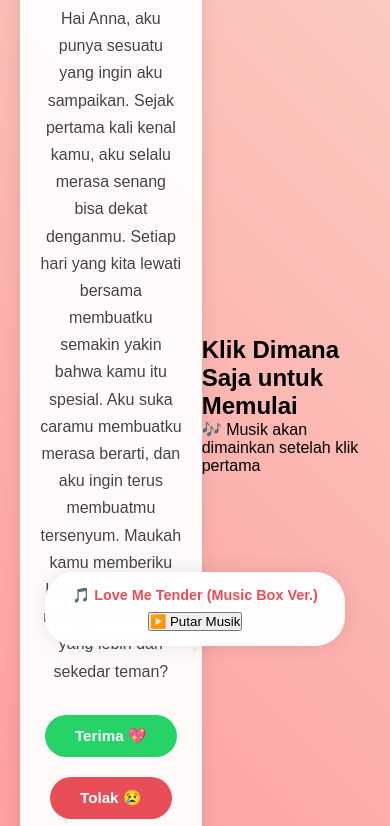
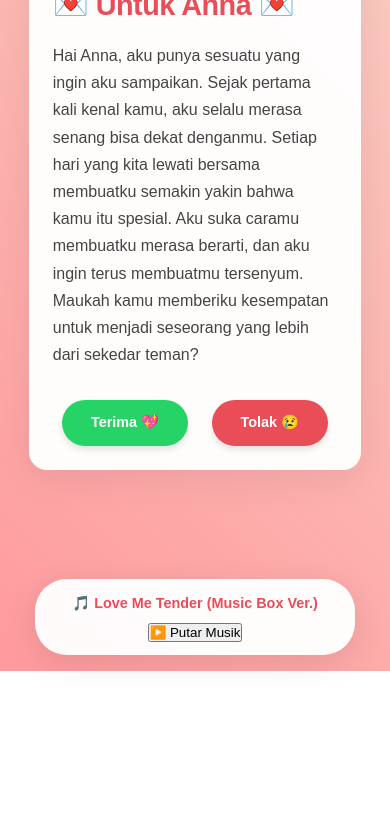
Before and after one commit to ffaridhatul/Love-Letter, a plain HTML site: page index.html in a window 390 px wide. Shown: the part 173-999 px from the top of the page. After the commit the page ends 844 px from the top, so only its background shows below. Drawn offline with Linux system fonts and the light colour scheme.

Commit message:
add overlay music

```diff
--- a/script.js
+++ b/script.js
@@ -1,47 +1,127 @@
-// Audio Autoplay System
+// audio-handler.js
+document.addEventListener('DOMContentLoaded', () => {
+    // ============== AUDIO HANDLER ==============
     const audioPlayer = document.getElementById('audioPlayer');
+    const overlay = document.createElement('div');
+    let isPlaying = false;
+    let audioInitialized = false;
 
-// Auto-start dengan handling browser policy
-const startAudio = () => {
+    // Setup audio overlay
+    overlay.id = 'audioOverlay';
+    overlay.innerHTML = `
+        <div class="overlay-content">
+            <h2>🎵 Klik Dimana Saja untuk Memulai Musik 🎵</h2>
+            <p>Agar pengalaman lebih romantis!</p>
+        </div>
+    `;
+    document.body.appendChild(overlay);
+
+    // Audio play handler
+    const playAudio = () => {
         audioPlayer.play()
             .then(() => {
-            console.log('Audio berhasil dimulai');
-            musicPlayer.style.display = 'none'; // Sembunyikan kontrol jika perlu
+                isPlaying = true;
+                overlay.style.display = 'none';
+                localStorage.setItem('audioPermission', 'granted');
             })
             .catch(error => {
-            console.log('Autoplay diblokir:', error);
-            showFallbackButton();
+                console.error('Gagal memutar audio:', error);
+                showFallbackControls();
             });
     };
 
-// Fallback untuk browser yang memblokir autoplay
-const showFallbackButton = () => {
-    const playButton = document.createElement('button');
-    playButton.id = 'playButton';
-    playButton.style.position = 'fixed';
-    playButton.style.bottom = '20px';
-    playButton.style.left = '50%';
-    playButton.style.transform = 'translateX(-50%)';
-    playButton.addEventListener('click', () => audioPlayer.play());
-    document.body.appendChild(playButton);
+    // Fallback controls
+    const showFallbackControls = () => {
+        const playBtn = document.createElement('button');
+        playBtn.id = 'fallbackPlayBtn';
+        playBtn.textContent = '▶️ Putar Musik';
+        playBtn.onclick = playAudio;
+        document.body.appendChild(playBtn);
     };
 
-// Coba mulai audio saat halaman dimuat
-window.addEventListener('load', () => {
-    audioPlayer.volume = 0.5; // Atur volume (0-1)
+    // Check previous permission
+    if(localStorage.getItem('audioPermission') === 'granted') {
+        audioPlayer.play().catch(() => overlay.style.display = 'flex');
+    }
 
-    // Tambahkan penundaan untuk handling beberapa browser
-    setTimeout(startAudio, 500);
+    // Auto-init audio on first interaction
+    const initAudio = () => {
+        if(!audioInitialized) {
+            audioInitialized = true;
+            document.body.style.cursor = 'pointer';
+
+            const startOnInteraction = () => {
+                playAudio();
+                document.removeEventListener('click', startOnInteraction);
+                document.removeEventListener('touchstart', startOnInteraction);
+                document.body.style.cursor = 'default';
+            };
+
+            document.addEventListener('click', startOnInteraction);
+            document.addEventListener('touchstart', startOnInteraction);
+        }
+    };
+
+    // Try autoplay first
+    audioPlayer.play()
+        .then(() => {
+            isPlaying = true;
+            overlay.style.display = 'none';
+        })
+        .catch(error => {
+            console.log('Autoplay diblokir, memerlukan interaksi:', error);
+            overlay.style.display = 'flex';
+            initAudio();
         });
 
-// Reject Button Logic (diperbaiki)
+    // ============== REJECT BUTTON HANDLER ==============
     const rejectBtn = document.getElementById('rejectBtn');
-rejectBtn.addEventListener('mouseover', () => {
-    const buttonRect = rejectBtn.getBoundingClientRect();
-    const maxX = window.innerWidth - buttonRect.width - 20;
-    const maxY = window.innerHeight - buttonRect.height - 20;
+    let isMoving = false;
 
-    rejectBtn.style.position = 'absolute';
-    rejectBtn.style.left = Math.random() * maxX + 'px';
-    rejectBtn.style.top = Math.random() * maxY + 'px';
+    const moveButton = () => {
+        if(isMoving) return;
+
+        isMoving = true;
+        const btnRect = rejectBtn.getBoundingClientRect();
+        const maxX = window.innerWidth - btnRect.width - 20;
+        const maxY = window.innerHeight - btnRect.height - 20;
+
+        const newX = Math.max(20, Math.random() * maxX);
+        const newY = Math.max(20, Math.random() * maxY);
+
+        rejectBtn.style.transition = 'transform 0.5s cubic-bezier(0.25, 0.1, 0.25, 1)';
+        rejectBtn.style.transform = `translate(${newX}px, ${newY}px)`;
+
+        setTimeout(() => {
+            rejectBtn.style.transition = '';
+            isMoving = false;
+        }, 500);
+    };
+
+    // Improved movement logic
+    rejectBtn.addEventListener('mouseover', moveButton);
+    rejectBtn.addEventListener('touchstart', moveButton);
+
+    // ============== VISUAL EFFECTS ==============
+    // Hover effect for buttons
+    document.querySelectorAll('.whatsapp-button, .reject-button').forEach(btn => {
+        btn.addEventListener('mouseover', () => {
+            btn.style.transform = 'scale(1.05)';
         });
+
+        btn.addEventListener('mouseout', () => {
+            btn.style.transform = 'scale(1)';
+        });
+    });
+
+    // ============== ERROR HANDLING ==============
+    audioPlayer.addEventListener('error', (e) => {
+        console.error('Error audio:', e);
+        overlay.innerHTML = `
+            <div class="overlay-content error">
+                <h2>⚠️ Musik Tidak Dapat Dimainkan</h2>
+                <p>Pastikan koneksi internet aktif atau coba refresh halaman</p>
+            </div>
+        `;
+    });
+});
--- a/style.css
+++ b/style.css
@@ -14,178 +14,210 @@ body {
     justify-content: center;
     padding: 20px;
     position: relative;
+    line-height: 1.6;
+}
+
+/* ===== Overlay Styles ===== */
+#overlay {
+    position: fixed;
+    top: 0;
+    left: 0;
+    width: 100%;
+    height: 100%;
+    background: rgba(255, 255, 255, 0.97);
+    display: none;
+    justify-content: center;
+    align-items: center;
+    z-index: 1000;
+    backdrop-filter: blur(8px);
+    animation: fadeIn 0.4s ease-out;
+}
+
+.overlay-content {
+    text-align: center;
+    padding: 2rem;
+    background: rgba(255, 255, 255, 0.95);
+    border-radius: 20px;
+    box-shadow: 0 8px 32px rgba(0, 0, 0, 0.1);
+    max-width: 400px;
+    backdrop-filter: blur(4px);
+}
+
+.overlay-content h2 {
+    color: #e94d58;
+    margin-bottom: 1rem;
+    font-size: 1.4rem;
+    line-height: 1.4;
+}
+
+@keyframes fadeIn {
+    from { opacity: 0; transform: translateY(-20px); }
+    to { opacity: 1; transform: translateY(0); }
 }
 
 /* ===== Main Container ===== */
 .container {
-    background: rgba(255, 255, 255, 0.95);
-    padding: 30px 25px;
-    border-radius: 15px;
-    box-shadow: 0 0 20px rgba(0, 0, 0, 0.1);
+    background: rgba(255, 255, 255, 0.96);
+    padding: 2.5rem 2rem;
+    border-radius: 18px;
+    box-shadow: 0 8px 40px rgba(0, 0, 0, 0.08);
     max-width: 600px;
-    width: 100%;
-    text-align: center;
-    margin-bottom: 100px;
+    width: 95%;
+    margin: 2rem auto;
+    position: relative;
+    backdrop-filter: blur(6px);
 }
 
 /* ===== Typography ===== */
 h1 {
     color: #e94d58;
-    margin-bottom: 25px;
-    font-size: 2.4em;
-    letter-spacing: 1px;
+    margin-bottom: 1.5rem;
+    font-size: 2.2rem;
+    letter-spacing: -0.5px;
+    line-height: 1.2;
 }
 
 .confession-text {
-    font-size: 1.1em;
-    line-height: 1.7;
+    font-size: 1.1rem;
     color: #444;
-    margin-bottom: 30px;
-    padding: 0 10px;
+    margin-bottom: 2rem;
+    line-height: 1.8;
+    padding: 0 1rem;
 }
 
-/* ===== Buttons ===== */
+/* ===== Button Styles ===== */
 .button-container {
     display: flex;
     justify-content: center;
-    gap: 20px;
+    gap: 1.5rem;
     flex-wrap: wrap;
-    margin-top: 25px;
-    position: relative;
+    margin-top: 2rem;
 }
 
 .whatsapp-button {
     background-color: #25D366;
     color: white;
-    padding: 15px 35px;
-    border-radius: 30px;
+    padding: 0.8rem 2.2rem;
+    border-radius: 2rem;
     text-decoration: none;
-    font-weight: bold;
-    transition: all 0.3s ease;
-    display: inline-block;
+    font-weight: 600;
+    transition: all 0.3s cubic-bezier(0.4, 0, 0.2, 1);
+    display: inline-flex;
+    align-items: center;
+    gap: 0.5rem;
+    box-shadow: 0 4px 6px rgba(0, 0, 0, 0.1);
 }
 
 .whatsapp-button:hover {
     background-color: #128C7E;
-    transform: translateY(-2px);
-    box-shadow: 0 5px 15px rgba(18, 140, 126, 0.3);
+    transform: translateY(-2px) scale(1.05);
+    box-shadow: 0 6px 12px rgba(18, 140, 126, 0.25);
 }
 
 .reject-button {
     background-color: #e94d58;
     color: white;
-    padding: 15px 35px;
-    border-radius: 30px;
-    font-weight: bold;
+    padding: 0.8rem 2.2rem;
+    border-radius: 2rem;
+    font-weight: 600;
     transition: all 0.3s ease;
     cursor: pointer;
     border: none;
-    position: static;
+    display: inline-flex;
+    align-items: center;
+    gap: 0.5rem;
+    box-shadow: 0 4px 6px rgba(0, 0, 0, 0.1);
+}
+
+.reject-button:hover {
+    background-color: #d1434e;
+    transform: translateY(-2px) scale(1.05);
 }
 
 /* ===== Music Player ===== */
 .music-player {
     position: fixed;
-    bottom: 25px;
+    bottom: 1.5rem;
     left: 50%;
     transform: translateX(-50%);
-    background: rgba(255, 255, 255, 0.95);
-    padding: 15px 25px;
-    border-radius: 30px;
-    box-shadow: 0 0 20px rgba(0, 0, 0, 0.1);
-    width: 320px;
+    background: rgba(255, 255, 255, 0.96);
+    padding: 1rem 1.5rem;
+    border-radius: 2rem;
+    box-shadow: 0 8px 32px rgba(0, 0, 0, 0.1);
+    width: min(90%, 320px);
     text-align: center;
     z-index: 100;
-}
-
-audio {
-    width: 100%;
-    outline: none;
-    margin-top: 8px;
+    backdrop-filter: blur(8px);
+    transition: 0.3s all ease;
 }
 
 .song-title {
     color: #e94d58;
-    font-size: 0.95em;
+    font-size: 0.9rem;
     font-weight: 600;
+    margin-bottom: 0.5rem;
+    white-space: nowrap;
+    overflow: hidden;
+    text-overflow: ellipsis;
+}
+
+.music-controls {
+    display: flex;
+    justify-content: center;
+    gap: 0.8rem;
+    align-items: center;
+}
+
+#playPauseBtn {
+    background: none;
+    border: none;
+    font-size: 1.4rem;
+    cursor: pointer;
+    color: #e94d58;
+    transition: transform 0.2s ease;
+    padding: 0.5rem;
+}
+
+#playPauseBtn:hover {
+    transform: scale(1.15);
 }
 
 /* ===== Responsive Design ===== */
 @media (max-width: 480px) {
     .container {
-        padding: 25px 20px;
-        margin-bottom: 120px;
+        padding: 1.5rem;
+        margin-bottom: 6rem;
     }
 
     h1 {
-        font-size: 2em;
-        margin-bottom: 20px;
+        font-size: 1.8rem;
+        margin-bottom: 1.2rem;
     }
 
     .confession-text {
-        font-size: 1em;
+        font-size: 1rem;
         padding: 0;
+        line-height: 1.7;
     }
 
     .music-player {
-        width: 90%;
-        bottom: 15px;
-        padding: 12px 20px;
+        bottom: 1rem;
+        padding: 0.8rem 1.2rem;
     }
 
     .whatsapp-button,
     .reject-button {
-        padding: 12px 30px;
-        font-size: 0.95em;
+        padding: 0.7rem 1.8rem;
+        font-size: 0.9rem;
     }
 
-    /* ... (CSS sebelumnya tetap sama) ... */
-
-/* ===== Music Player ===== */
-.music-player {
-    position: fixed;
-    bottom: 25px;
-    left: 50%;
-    transform: translateX(-50%);
-    background: rgba(255, 255, 255, 0.97);
-    padding: 15px 25px;
-    border-radius: 30px;
-    box-shadow: 0 0 20px rgba(0, 0, 0, 0.1);
-    width: 300px;
-    text-align: center;
-    z-index: 100;
-    backdrop-filter: blur(5px);
-    transition: 0.3s all ease;
+    .overlay-content {
+        padding: 1.5rem;
+        margin: 0 1rem;
+    }
 }
 
-.song-title {
-    color: #e94d58;
-    font-size: 0.9em;
-    font-weight: 600;
-    margin-bottom: 8px;
-}
-
-.music-controls {
-    display: flex;
-    justify-content: center;
-    gap: 10px;
-}
-
-#playPauseBtn {
-    background: none;
-    border: none;
-    font-size: 1.5em;
-    cursor: pointer;
-    color: #e94d58;
-    transition: 0.3s transform ease;
-}
-
-#playPauseBtn:hover {
-    transform: scale(1.1);
-}
-
-/* Sembunyikan audio default */
+/* Hidden Audio Element */
 audio {
     display: none;
 }
-}
```
Lines whose indentation alone changed are shown as unchanged.
